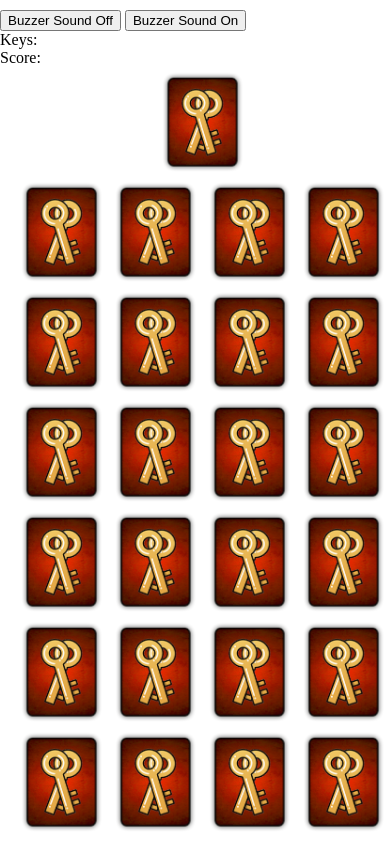
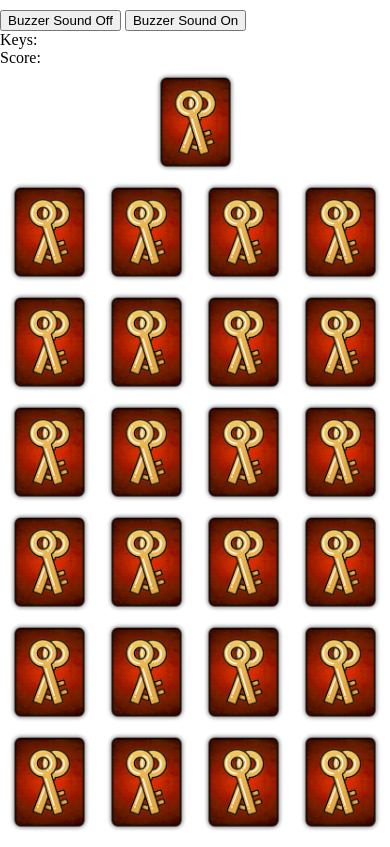
Before and after one commit to RGCallum/MajorKeysGame2, a plain HTML site: page index.html in a window 390 px wide. Drawn offline with Linux system fonts and the light colour scheme.

Commit message:
editing flex-basis

```diff
--- a/style.css
+++ b/style.css
@@ -37,7 +37,7 @@ body {
 .card, .back, .front {
     height: 150px;
     width: 130px;
-    flex-basis: 110px;
+    /* flex-basis: 110px; */
 
 }
 
@@ -63,7 +63,7 @@ body {
         height: 100px;
         width: 85px;
         justify-content: center;
-        flex-basis: 70px;
+        flex-basis: 85px;
 
     }
   }
```
